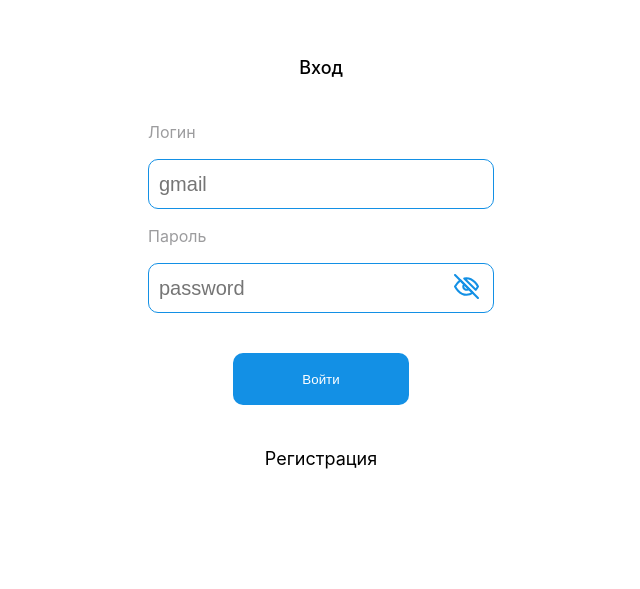
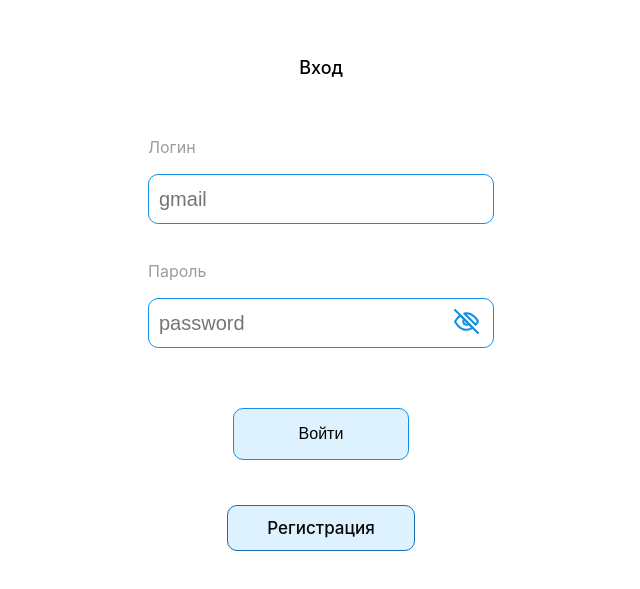
Before and after one commit to petbog/project-video-auth, a React (Create React App) app: page /Login in a window 1280 px wide. Shown: the part 135-724 px from the top of the page, without its empty margins (319-959 px from the left). Built offline with nearby package versions, Linux system fonts and the light colour scheme.

Commit message:
сделал валидацию форм

```diff
--- a/src/Component/FormAuth/Form.jsx
+++ b/src/Component/FormAuth/Form.jsx
@@ -1,4 +1,4 @@
-import { useState } from "react"
+import {useState } from "react"
 import classes from './Form.module.css'
 import eye_off from '../../img/eye_off.svg'
 import eye from '../../img/eye.svg'
@@ -10,43 +10,88 @@ const Form = ({ title, handleClick }) => {
 
     const [email, setEmail] = useState('')
     const [pass, setPass] = useState('')
-    const [type,setType]=useState("password")
-    const [src,setSrc]=useState(eye_off)
+    const [type, setType] = useState("password")
+    const [src, setSrc] = useState(eye_off)
+    const [emailDirty, setEmailDirty] = useState(false)
+    const [passDirty, setPassDirty] = useState(false)
+    const [emailError, setEmailError] = useState('Gmail не может быть пустым')
+    const [passError, setPassError] = useState('Пароль не может быть пустым')
 
+    const handleToggle = () => {
+        if (type === "password") {
+            setType("text")
+            setSrc(eye)
+        } else {
+            setType("password")
+            setSrc(eye_off)
+        }
+    }
 
-const handleToggle=()=>{
-    if(type === "password"){
-        setType("text")
-        setSrc(eye)
-    }else{
-        setType("password")
-        setSrc(eye_off)
+    const blurHandle = (e) => {
+        switch (e.target.name) {
+            case 'email':
+                setEmailDirty(true)
+                break
+            case 'password':
+                setPassDirty(true)
+                break
+        }
     }
-}
+
+    const emailHandler = (e) => {
+        setEmail(e.target.value)
+        var re = /^(([^<>()\[\]\\.,;:\s@"]+(\.[^<>()\[\]\\.,;:\s@"]+)*)|(".+"))@((\[[0-9]{1,3}\.[0-9]{1,3}\.[0-9]{1,3}\.[0-9]{1,3}\])|(([a-zA-Z\-0-9]+\.)+[a-zA-Z]{2,}))$/;
+        if (!re.test(String(e.target.value).toLowerCase())) {
+            setEmailError('Некоректный gmail')
+        } else {
+            setEmailError('')
+        }
+
+    }
+
+    const passwordHandler = (e) => {
+        setPass(e.target.value)
+        if (e.target.value.length < 6 || e.target.value.length > 9) {
+            setPassError('Пароль должен состоять от 6 до 8 символов')
+            if (!e.target.value) {
+                setPassError('Пароль должен состоять от 6 до 8 символов')
+            }
+        } else {
+            setPassError('')
+        }
+    }
 
     return (
         <div className={classes.Form_inner}>
             <div className={classes.Form_container}>
                 <p className={classes.form_title}>Логин</p>
-                <input className={classes.Form_email} type='email'
+                <input
+                    name="email"
+                    onBlur={(e) => blurHandle(e)}
+                    className={classes.Form_email}
+                    type='email'
                     value={email}
-                    onChange={(e) => setEmail(e.target.value)}
+                    onChange={(e) => emailHandler(e)}
                     placeholder='gmail'
                 />
+                {(emailDirty && emailError) && <div className={classes.errorPoppup}>{emailError}</div>}
             </div>
             <div className={classes.Form_container}>
                 <p className={classes.form_title}>Пароль</p>
                 <input
+                    name="password"
+                    onBlur={(e) => blurHandle(e)}
                     className={classes.Form_pass}
                     type={type}
                     value={pass}
-                    onChange={(e) => setPass(e.target.value)}
+                    onChange={(e) => passwordHandler(e)}
                     placeholder='password'
                 />
+                {(passDirty && passError) && <div className={classes.errorPoppup}>{passError}</div>}
                 <img onClick={handleToggle} className={classes.form_img} src={src} alt="" />
             </div>
             <div className={classes.Button_container}>
-                <button className={classes.Form_button} onClick={() => handleClick(email, pass)}>{title}</button>
+                <button  className={classes.Form_button} onClick={() => handleClick(email, pass)}>{title}</button>
             </div>
         </div>
     )
--- a/src/Component/FormAuth/Form.module.css
+++ b/src/Component/FormAuth/Form.module.css
@@ -3,7 +3,7 @@
     height: 340px;
     display: flex;
     flex-direction: column;
-    margin: 0 auto;
+    margin: 38px auto 45px auto;
     align-items: center;
 
 }
@@ -46,15 +46,19 @@
     width: 176px;
     height: 52px;
     border-radius: 10px;
-    color: #fff;
-    background-color: #1390E5;
+    color: #000;
+    background-color: #ddf1ff;
     border: none;
     cursor: pointer;
+    border: 1px solid #1390E5;
+    font-size: 16px;
+    font-weight: 500;
 }
 
 .Form_button:hover {
     transition: 0.5s;
     background-color: #0b6cac;
+    color: #fff;
 }
 
 .Button_container {
@@ -65,6 +69,7 @@
 
 .Form_container {
     position: relative;
+    height: 125px;
 }
 
 .form_img {
@@ -76,10 +81,17 @@
     cursor: pointer;
 }
 
+.errorPoppup{
+    color: red;
+    font-size: 16px;
+    padding: 3px 0 0 0;
+}
+
 @media(max-width:534px) {
-    .Form_inner{
+    .Form_inner {
         width: 256px;
     }
+
     .Form_email {
         width: 229px;
         font-size: 16px;
@@ -89,4 +101,7 @@
         width: 229px;
         font-size: 16px;
     }
+    .errorPoppup{
+        font-size: 11px;
+    }
 }
--- a/src/Component/search/SerchVideo.module.css
+++ b/src/Component/search/SerchVideo.module.css
@@ -9,6 +9,7 @@
     line-height: 20px;
     padding: 0 46px 0 46px;
     cursor: pointer;
+    outline: none;
 }
 
 .search_button {
--- a/src/Pages/Login/LoginPage.module.css
+++ b/src/Pages/Login/LoginPage.module.css
@@ -29,15 +29,20 @@
 
 .login_link {
     text-decoration: none;
-    color: #000000;
-    font-weight: 400;
-    font-size: 18px;
+    color: #060606;
+    font-weight: 500;
+    font-size: 17px;
     line-height: 28px;
+    padding: 8px 39px;
+    border-radius: 10px;
+    background-color: #ddf1ff;
+    border: 1px solid #1071b3;
 }
 
 .login_link:hover {
-    font-weight: 500;
+    background-color: #1071b3;
     transition: all 0.3s;
+    color: #fff;
 }
 
 @media(max-width:520px) {
```
